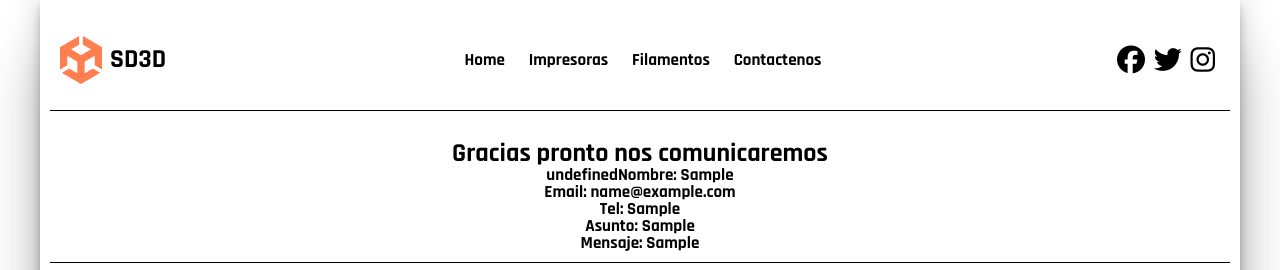
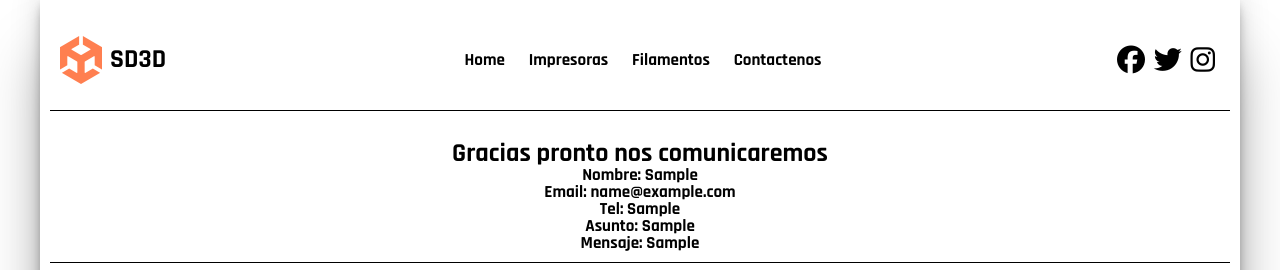
Before and after one commit to viruha/viruha.github.io, a plain HTML site: page contacto.html in a window 1280 px wide. Both pictures are taken after typing "Sample", "name@example.com", "Sample", "Sample", "Sample" into the empty fields and a click on the button "Enviar". Shown: the top 270 px of the page. Drawn offline with Linux system fonts and the light colour scheme.

Commit message:
Update contacto.html

```diff
--- a/contacto.html
+++ b/contacto.html
@@ -152,7 +152,7 @@
             let h1 = document.createElement("h1");
             let p = document.createElement("p")
             h1.innerHTML = "Gracias pronto nos comunicaremos";
-            let html;
+            let html = "";
             html = html + "Nombre: " + nombre.value + "<br>";
             html = html + "Email: " + email.value + "<br>";
             html = html + "Tel: " + tel.value + "<br>";
```
